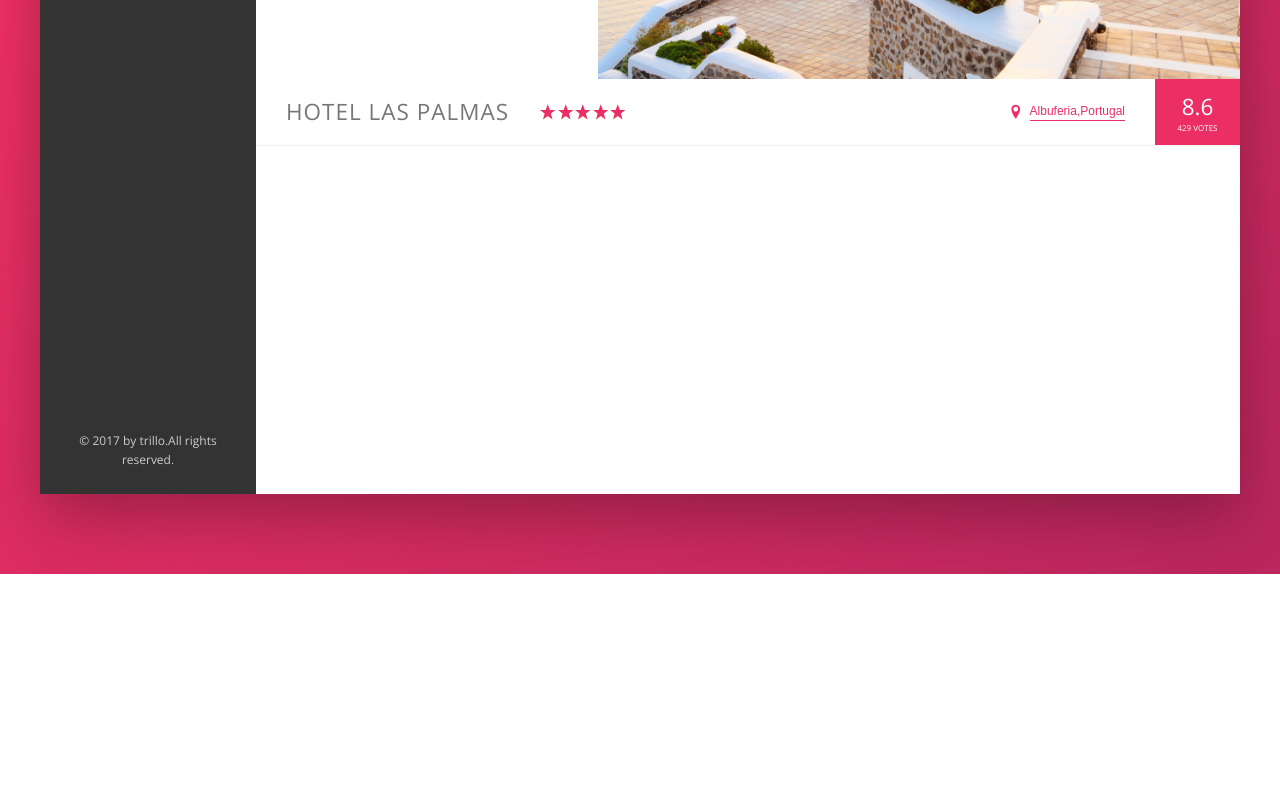
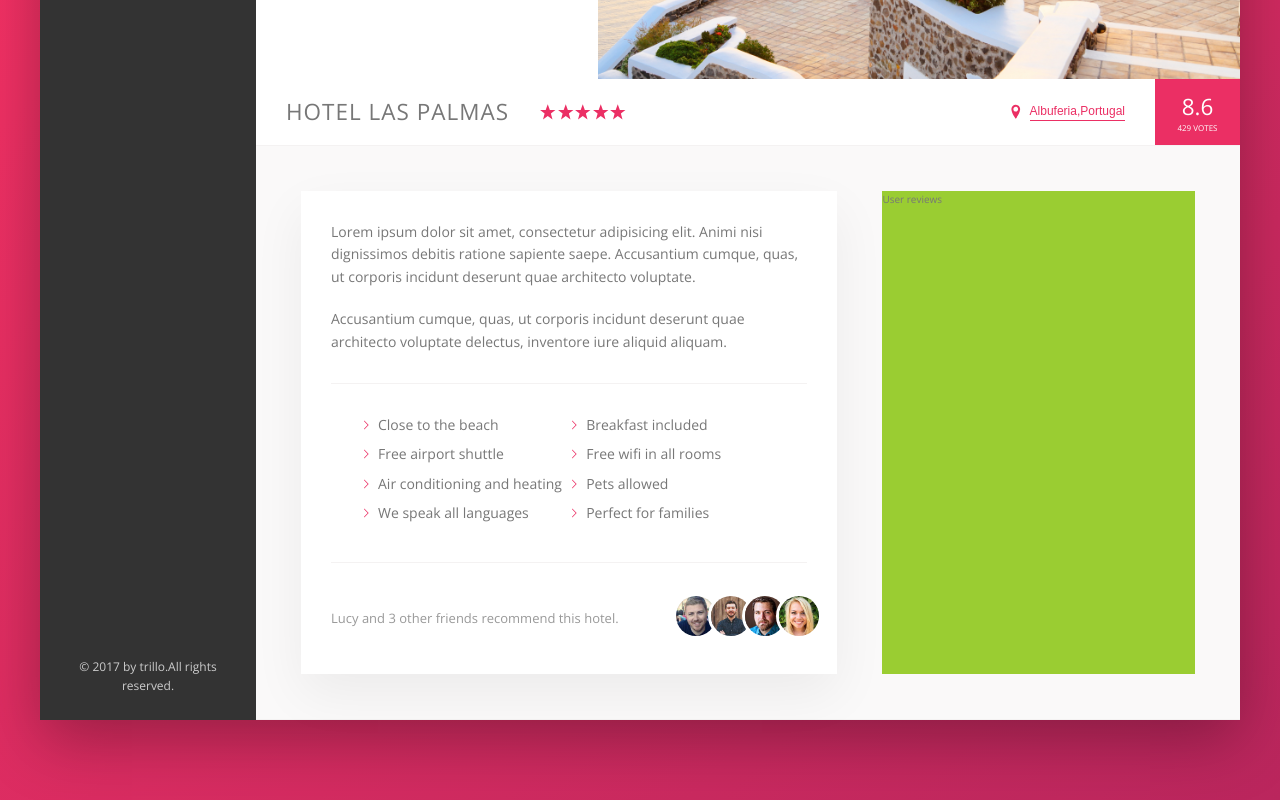
Before and after one commit to sharewithamar/Trillo, a website: page index.html in a window 1280 px wide. Shown: the part 456-1256 px from the top of the page. Before the commit the page ends 1030 px from the top, so only its background shows below. Drawn offline with nearby package versions, Linux system fonts and the light colour scheme.

Commit message:
Detail-Description

```diff
--- a/index.html
+++ b/index.html
@@ -132,8 +132,50 @@
 
                     </div>
                 </div>
-            </main>
+                <div class="detail">
+                    <div class="description">
+                        <p class="paragraph">
+                            Lorem ipsum dolor sit amet, consectetur adipisicing elit. Animi nisi dignissimos debitis ratione sapiente saepe. Accusantium
+                            cumque, quas, ut corporis incidunt deserunt quae architecto voluptate.
+                        </p>
+                        <p class="paragraph">
+                            Accusantium cumque, quas, ut corporis incidunt deserunt quae architecto voluptate delectus, inventore iure aliquid aliquam.
+                        </p>
+                        <ul class="list">
+                            <li class="list__item">Close to the beach</li>
+                            <li class="list__item">Breakfast included</li>
+                            <li class="list__item">Free airport shuttle</li>
+                            <li class="list__item">Free wifi in all rooms</li>
+                            <li class="list__item">Air conditioning and heating</li>
+                            <li class="list__item">Pets allowed</li>
+                            <li class="list__item">We speak all languages</li>
+                            <li class="list__item">Perfect for families</li>
+
+                        </ul>
+                        <div class="recommend">
+                            <p class="recommend__count">
+                                Lucy and 3 other friends recommend this hotel.
+                            </p>
+                            <div class="recommend__friends">
+                                <img src="img/user-3.jpg" alt="Friend 1" class="recommend__photo">
+                                <img src="img/user-4.jpg" alt="Friend 2" class="recommend__photo">
+                                <img src="img/user-5.jpg" alt="Friend 3" class="recommend__photo">
+                                <img src="img/user-6.jpg" alt="Friend 4" class="recommend__photo">
+                            </div>
+
+                        </div>
+
+                    </div>
+                    <div class="user-reviews">
+                        User reviews
+                    </div>
+                </div>
         </div>
+    </div>
+
+    </div>
+    </main>
+    </div>
     </div>
 </body>
 
--- a/sass/_base.scss
+++ b/sass/_base.scss
@@ -31,6 +31,8 @@ Grey dark 3: #999
   --color-grey-dark-3: #999;
 
   --shadow-dark: 0 2rem 6rem rgba(0, 0, 0, 0.3);
+  --shadow-light: 0 2rem 5rem rgba(0, 0, 0, 0.06);
+  --line: 1px solid var(--color-grey-light-2);
 }
 
 * {
--- a/sass/_components.scss
+++ b/sass/_components.scss
@@ -195,7 +195,7 @@
 
 .overview {
   display: flex;
-  border-bottom: 1px solid var(--color-grey-light-2);
+  border-bottom: var(--line);
   align-items: center;
 
   &__heading {
@@ -284,3 +284,73 @@
     box-shadow: none;
   }
 }
+
+////////////////////////
+//PARAGRAPH
+.paragraph:not(:last-of-type) {
+  margin-bottom: 2rem;
+}
+
+////////////////////////
+//LIST
+.list {
+  list-style: none;
+  margin: 3rem 0;
+  padding: 3rem;
+  border-top: var(--line);
+  border-bottom: var(--line);
+
+  display: flex;
+  flex-wrap: wrap;
+
+  &__item {
+    flex: 0 0 50%;
+    margin-bottom: 0.7rem;
+  }
+
+  &__item::before {
+    content: "";
+    display: inline-block;
+    height: 1rem;
+    width: 1rem;
+    margin-right: 0.7rem;
+
+    //older browsers
+    // background-image: url(../img/chevron-thin-right.svg);
+    //background-size: cover;
+
+    //Newer browsers -masks
+    background-color: var(--color-primary);
+    -webkit-mask-image: url(../img/chevron-thin-right.svg);
+    -webkit-mask-size: cover;
+    mask-image: url(../img/chevron-thin-right.svg);
+    mask-size: cover;
+  }
+}
+
+////////////////////////
+//RECOMMEND
+.recommend {
+  font-size: 1.3rem;
+  color: var(--color-grey-dark-3);
+  display: flex;
+  align-items: center;
+
+  &__count {
+    margin-right: auto;
+  }
+  &__friends {
+  }
+  &__photo {
+    box-sizing: content-box;
+    height: 4rem;
+    width: 4rem;
+    border-radius: 50%;
+    border: 3px solid #fff;
+    margin-right: -1.5rem;
+
+    &:not(:last-child) {
+      margin-right: -1.5rem;
+    }
+  }
+}
--- a/sass/_layout.scss
+++ b/sass/_layout.scss
@@ -9,7 +9,7 @@
   font-size: 1.4rem;
   height: 7rem;
   background-color: #ffffff;
-  border-bottom: 1px solid var(--color-grey-light-2);
+  border-bottom: var(--line);
 
   display: flex;
   justify-content: space-between;
@@ -27,7 +27,26 @@
 }
 .hotel-view {
   background-color: #ffffff;
-  height: 80rem;
+  //height: 80rem;
 
   flex: 1;
 }
+
+.detail {
+  display: flex;
+  padding: 4.5rem;
+  background-color: var(--color-grey-light-1);
+  border-bottom: var(--line);
+}
+.description {
+  font-size: 1.4rem;
+  background-color: #fff;
+  box-shadow: var(--shadow-light);
+  padding: 3rem;
+  flex: 0 0 60%;
+  margin-right: 4.5rem;
+}
+.user-reviews {
+  background-color: yellowgreen;
+  flex: 1;
+}
```
Also changed, not shown: css/style.css.
